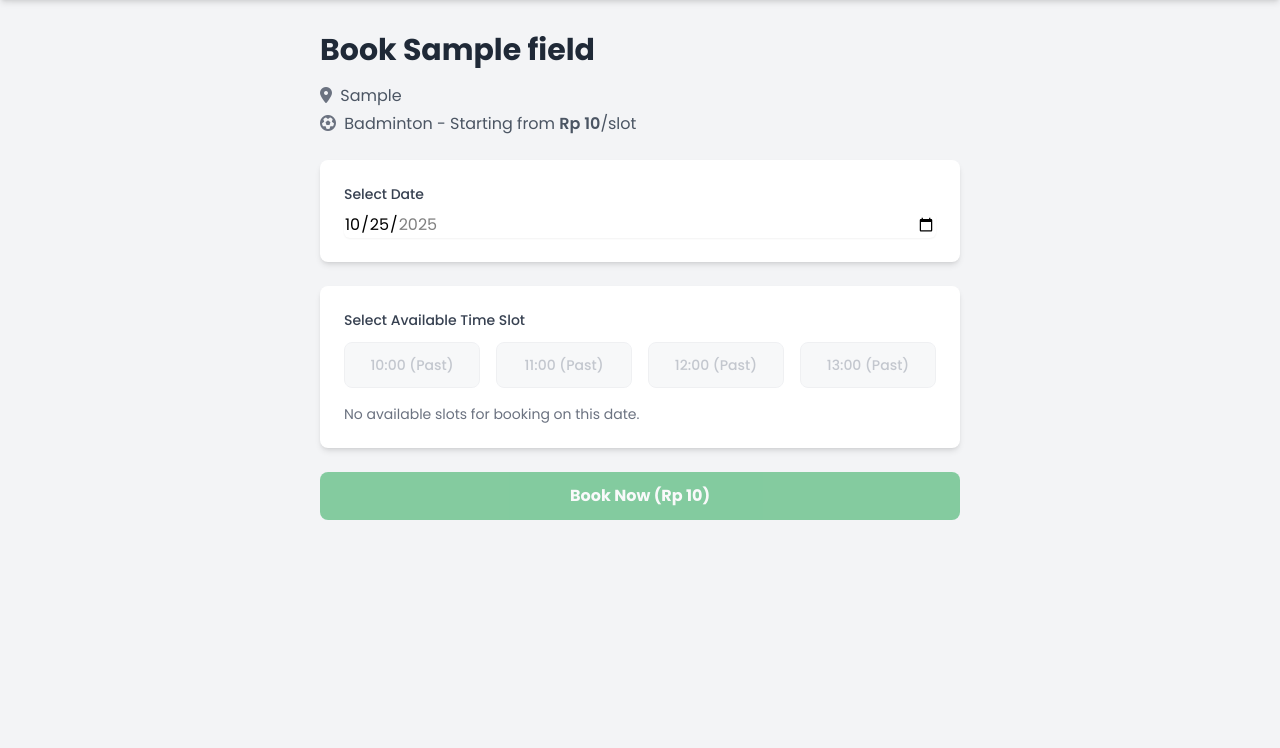
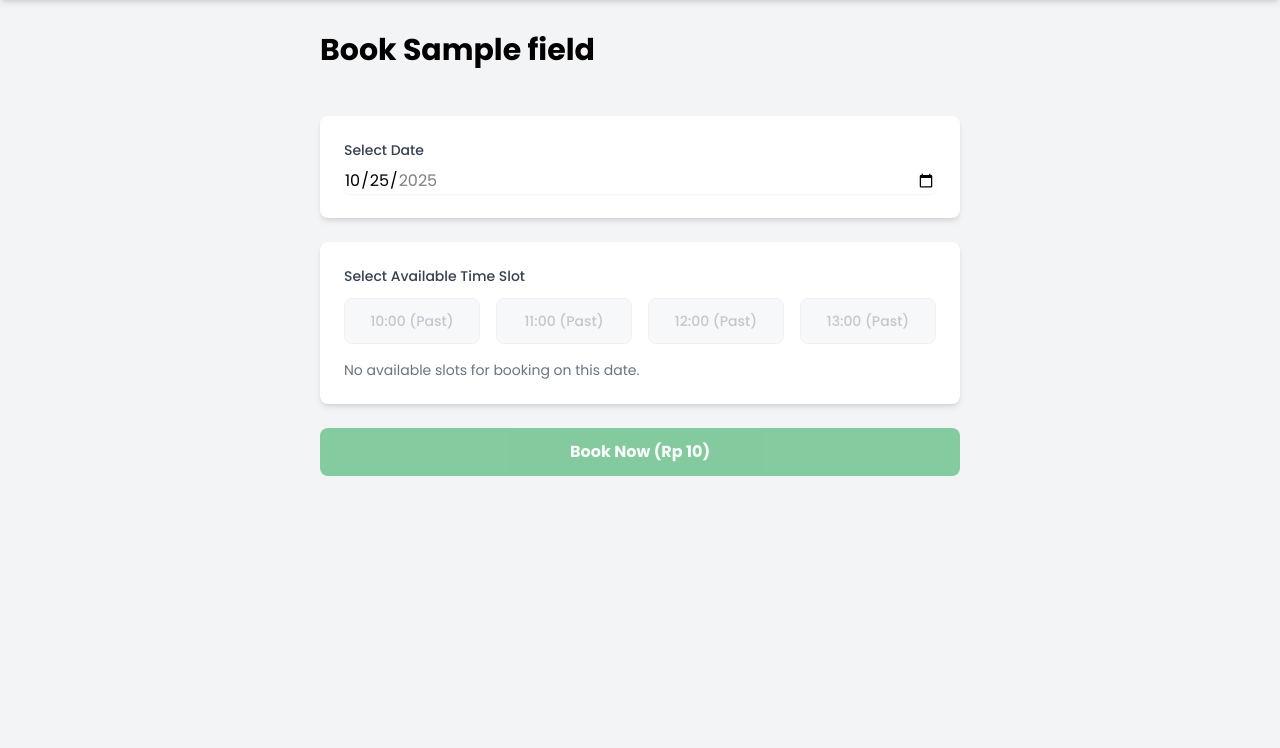
Before and after one commit to PBP-E07/matchplay, a Django app: page /bookings/book/1/ in a window 1280 px wide. Shown: the part 80-828 px from the top of the page. Run offline with Django 5.2, Linux system fonts and the light colour scheme; a user stored in the database is signed in; tables that the repository leaves empty hold one stand-in row (values such as "Sample post"); some libraries are stand-ins or nearby versions.

Commit message:
fix: minor fixes

```diff
--- a/bookings/templates/book.html
+++ b/bookings/templates/book.html
@@ -1,19 +1,19 @@
-{% extends 'base.html' %}
+{% extends "base.html" %}
 {% load static %}
 
 {% block content %}
-<div class="container mx-auto px-4 py-8 max-w-2xl">
-    <h1 class="text-3xl font-bold mb-4 text-gray-800">Book {{ field.name }}</h1>
-    <p class="text-gray-600 mb-1"><i class="fas fa-map-marker-alt text-gray-500 mr-1"></i> {{ field.location }}</p>
-    <p class="text-gray-600 mb-6"><i class="fas fa-futbol text-gray-500 mr-1"></i> {{ field.get_sport_display }} - Starting from <span class="font-semibold">Rp {{ field.price|floatformat:0 }}</span>/slot</p>
+<div class="container mx-auto px-4 py-8 max-w-2xl flex flex-col gap-8">
+    <div class="flex flex-col gap-4">
+        <p class="text-3xl font-bold mb-4">Book {{ field.name }}</p>
+    </div>
 
     {% if messages %}
         <div class="mb-6 space-y-2">
             {% for message in messages %}
                 <div class="p-4 rounded-md text-sm
-                    {% if message.tags == 'success' %} bg-green-100 text-green-800 border border-green-200
-                    {% elif message.tags == 'error' %} bg-red-100 text-red-800 border border-red-200
-                    {% elif message.tags == 'warning' %} bg-yellow-100 text-yellow-800 border border-yellow-200
+                    {% if message.tags == "success" %} bg-green-100 text-green-800 border border-green-200
+                    {% elif message.tags == "error" %} bg-red-100 text-red-800 border border-red-200
+                    {% elif message.tags == "warning" %} bg-yellow-100 text-yellow-800 border border-yellow-200
                     {% else %} bg-blue-100 text-blue-800 border border-blue-200 {% endif %}">
                     {{ message }}
                 </div>
@@ -21,12 +21,14 @@
         </div>
     {% endif %}
 
-    <form method="post" id="booking-form" action="{% url 'bookings:book_field' field.id %}">
+    <form method="post" id="booking-form" action="{% url "bookings:show_book" field.id %}">
         {% csrf_token %}
 
         <div class="mb-6 bg-white p-6 rounded-lg shadow-md">
             <label for="{{ form.booking_date.id_for_label }}" class="block text-sm font-medium text-gray-700 mb-2">{{ form.booking_date.label }}</label>
+
             {{ form.booking_date }}
+
             {% if form.booking_date.errors %}
                 {% for error in form.booking_date.errors %}
                     <p class="text-red-600 text-xs mt-1">{{ error }}</p>
@@ -45,6 +47,7 @@
                         <p class="text-red-600 text-xs mt-2 col-span-full">{{ error }}</p>
                     {% endfor %}
                 {% endif %}
+
                 {% if form.non_field_errors %}
                     {% for error in form.non_field_errors %}
                         <p class="text-red-600 text-xs mt-2 col-span-full">{{ error }}</p>
@@ -54,7 +57,7 @@
         </div>
 
         <button type="submit" class="w-full bg-green-600 text-white font-bold py-3 px-4 rounded-lg hover:bg-green-700 focus:outline-none focus:ring-2 focus:ring-offset-2 focus:ring-green-500 transition duration-300 disabled:opacity-50 disabled:cursor-not-allowed" id="submit-button" disabled>
-            Book Now (Rp {{ field.price|floatformat:0 }})
+            Book Now (Rp {{ field.price | floatformat:0 }})
         </button>
     </form>
 </div>
@@ -62,40 +65,53 @@
 
 {% block scripts %}
 <script>
-document.addEventListener('DOMContentLoaded', function() {
-    const dateInput = document.getElementById('id_booking_date');
-    const timeSlotContainer = document.getElementById('time-slot-options');
-    const loadingMessage = document.getElementById('loading-slots');
-    const slotsMessage = document.getElementById('slots-message');
-    const submitButton = document.getElementById('submit-button');
-    const fieldId = '{{ field.id }}';
-    // --- Get the NAME attribute of the time_slot field from the form ---
-    // Find the input element rendered by Django (even if hidden or choices are empty)
-    const hiddenTimeSlotInput = document.querySelector('input[name="time_slot"]');
-    // Use its name attribute, or default to 'time_slot' if somehow not found
-    const timeSlotName = hiddenTimeSlotInput ? hiddenTimeSlotInput.name : 'time_slot';
+    document.addEventListener("DOMContentLoaded", function() {
+        const dateInput = document.getElementById("id_booking_date");
+        const timeSlotContainer = document.getElementById("time-slot-options");
+        const loadingMessage = document.getElementById("loading-slots");
+        const slotsMessage = document.getElementById("slots-message");
+        const submitButton = document.getElementById("submit-button");
+        const fieldId = "{{ field.id }}";
 
         let hasAvailableSlots = false;
 
+        function updateSelectionStyle() {
+            const allLabels = timeSlotContainer.querySelectorAll(".time-slot-label");
+
+            allLabels.forEach(lbl => {
+                lbl.classList.remove("selected");
+            });
+
+            const checkedRadio = timeSlotContainer.querySelector("input[name='time_slot']:checked");
+
+            if (checkedRadio) {
+                checkedRadio.closest(".time-slot-label").classList.add("selected");
+                submitButton.disabled = false;
+            } else {
+                submitButton.disabled = true;
+            }
+        }
+
         async function fetchAndDisplaySlots(selectedDate) {
-        timeSlotContainer.innerHTML = '';
-        loadingMessage.style.display = 'block';
-        slotsMessage.style.display = 'none';
+            timeSlotContainer.innerHTML = "";
+            loadingMessage.style.display = "block";
+            slotsMessage.style.display = "none";
             submitButton.disabled = true;
             hasAvailableSlots = false;
             timeSlotContainer.appendChild(loadingMessage);
 
             if (!selectedDate) {
-            loadingMessage.textContent = 'Please select a valid date.';
+                loadingMessage.textContent = "Please select a valid date.";
                 return;
             }
 
+            // get available slots via AJAX
             const url = `/bookings/get_slots/${fieldId}/?date=${selectedDate}`;
 
             try {
                 const response = await fetch(url);
                 const data = await response.json();
-            loadingMessage.style.display = 'none';
+                loadingMessage.style.display = "none";
 
                 if (!response.ok) {
                     throw new Error(data.error || `HTTP error! Status: ${response.status}`);
@@ -104,97 +120,95 @@ document.addEventListener('DOMContentLoaded', function() {
                 if (data.slots && data.slots.length > 0) {
                     data.slots.forEach((slot, index) => {
                         const slotValue = `${slot.start}-${slot.end}`;
-                    // --- Use the dynamically obtained timeSlotName ---
-                    const inputId = `id_${timeSlotName}_${index}`;
+                        const inputId = `id_time_slot_${index}`;
 
-                    const label = document.createElement('label');
+                        const label = document.createElement("label");
                         label.htmlFor = inputId;
+                        label.classList.add("time-slot-label");
 
-                    const input = document.createElement('input');
-                    input.type = 'radio';
-                    // --- Use the dynamically obtained timeSlotName ---
-                    input.name = timeSlotName;
+                        // create screen reader only input
+                        // or custom radio input
+                        const input = document.createElement("input");
+                        input.type = "radio";
+                        input.name = "time_slot";
                         input.value = slotValue;
                         input.id = inputId;
                         input.required = true;
-                    input.className = 'sr-only peer'; // Keep hiding the actual radio
+                        input.className = "sr-only";
 
-                    let labelText = `${slot.start}`; // Display start time only
-                    let labelClasses = 'block w-full text-center px-4 py-3 border rounded-lg text-sm font-medium cursor-pointer transition-colors duration-200 ';
+                        let labelText = `${slot.start}`;
+                        let labelClasses = "block w-full text-center px-4 py-3 border rounded-lg text-sm font-medium cursor-pointer transition-colors duration-200 ";
 
-                    if (slot.status === 'available') {
+                        if (slot.status === "available") {
                             hasAvailableSlots = true;
-                        // --- Correct Tailwind classes for selection ---
-                        // Base: gray border, gray text, white bg, hover gray bg
-                        // Checked: green bg, white text, green border
-                        labelClasses += 'border-gray-300 text-gray-700 bg-white hover:bg-gray-50 peer-checked:bg-green-600 peer-checked:text-white peer-checked:border-green-600';
-                        input.addEventListener('change', () => {
-                            submitButton.disabled = false;
-                        });
+                            labelClasses += "border-gray-300 text-gray-700 bg-white hover:bg-gray-50";
+                            input.addEventListener("change", updateSelectionStyle);
                         } else {
                             input.disabled = true;
-                        labelClasses += 'border-gray-200 bg-gray-100 text-gray-400 cursor-not-allowed ';
-                        if (slot.status === 'booked') {
-                            labelText += ' (Booked)';
-                             labelClasses += 'line-through';
-                        } else if (slot.status === 'past') {
-                            labelText += ' (Past)';
-                             labelClasses += 'opacity-60';
+                            labelClasses += "border-gray-200 bg-gray-100 text-gray-400 cursor-not-allowed ";
+                            if (slot.status === "booked") {
+                                labelText += " (Booked)";
+                                labelClasses += "line-through";
+                            } else if (slot.status === "past") {
+                                labelText += " (Past)";
+                                labelClasses += "opacity-60";
                             }
                         }
 
                         label.className = labelClasses;
                         label.appendChild(input);
-                    const textSpan = document.createElement('span');
+                        const textSpan = document.createElement("span");
                         textSpan.textContent = labelText;
                         label.appendChild(textSpan);
 
                         timeSlotContainer.appendChild(label);
                     });
 
+                    updateSelectionStyle();
+
                     if (!hasAvailableSlots) {
-                    slotsMessage.textContent = 'No available slots for booking on this date.';
-                    slotsMessage.className = 'text-gray-500 text-sm col-span-full';
-                    slotsMessage.style.display = 'block';
+                        slotsMessage.textContent = "No available slots for booking on this date.";
+                        slotsMessage.className = "text-gray-500 text-sm col-span-full";
+                        slotsMessage.style.display = "block";
                         timeSlotContainer.appendChild(slotsMessage);
                         submitButton.disabled = true;
                     }
 
                 } else {
-                slotsMessage.textContent = 'No time slots defined for this day.';
-                slotsMessage.className = 'text-gray-500 text-sm col-span-full';
-                slotsMessage.style.display = 'block';
+                    slotsMessage.textContent = "No time slots defined for this day.";
+                    slotsMessage.className = "text-gray-500 text-sm col-span-full";
+                    slotsMessage.style.display = "block";
                     timeSlotContainer.appendChild(slotsMessage);
                     submitButton.disabled = true;
                 }
             } catch (error) {
-            loadingMessage.style.display = 'none';
+                loadingMessage.style.display = "none";
                 slotsMessage.textContent = `Error loading time slots: ${error.message}. Please try refreshing.`;
-            slotsMessage.className = 'text-red-600 text-sm col-span-full';
-            slotsMessage.style.display = 'block';
+                slotsMessage.className = "text-red-600 text-sm col-span-full";
+                slotsMessage.style.display = "block";
                 timeSlotContainer.appendChild(slotsMessage);
                 submitButton.disabled = true;
-            console.error('Fetch error:', error);
+                console.error("Fetch error:", error);
             }
         }
 
         if (dateInput.value) {
             fetchAndDisplaySlots(dateInput.value);
         } else {
-        const today = new Date().toISOString().split('T')[0];
+            const today = new Date().toISOString().split("T")[0];
             dateInput.value = today;
             fetchAndDisplaySlots(today);
         }
 
-    dateInput.addEventListener('change', function() {
+        dateInput.addEventListener("change", function() {
             fetchAndDisplaySlots(this.value);
         });
 
-     const bookingForm = document.getElementById('booking-form');
-     bookingForm.addEventListener('submit', function() {
+        const bookingForm = document.getElementById("booking-form");
+        bookingForm.addEventListener("submit", function() {
             submitButton.disabled = true;
-         submitButton.textContent = 'Processing...';
+            submitButton.textContent = "Processing...";
         });
     });
     </script>
-{% endblock %}
+{% endblock scripts %}
--- a/bookings/views.py
+++ b/bookings/views.py
@@ -107,7 +107,7 @@ def show_book(request, field_id):
                 )
                 messages.success(request, "Successfully booked")
 
-                return redirect("bookings:my_bookings_list")
+                return redirect("bookings:show_my_bookings")
 
             else:
                 messages.error(request, "Booking failed. Please correct the errors below.")
--- a/main/templates/partials/field_card.html
+++ b/main/templates/partials/field_card.html
@@ -1,4 +1,4 @@
-<a href="{% url 'bookings:book_field' field.id %}" class="block w-full max-w-sm group col-span-1">
+<a href="{% url 'bookings:show_book' field.id %}" class="block w-full max-w-sm group col-span-1">
     <div
         class="overflow-hidden bg-white rounded-2xl shadow-lg transition-shadow duration-300 ease-in-out hover:shadow-xl"
     >
--- a/templates/partials/navbar.html
+++ b/templates/partials/navbar.html
@@ -20,7 +20,7 @@
 
             <div class="hidden md:flex md:items-center md:space-x-6">
                 {% if user.is_authenticated %}
-                    <a href="{% url 'bookings:my_bookings_list' %}" class="flex items-center space-x-2 text-gray-600 hover:text-gray-900">
+                    <a href="{% url 'bookings:show_my_bookings' %}" class="flex items-center space-x-2 text-gray-600 hover:text-gray-900">
                         <i class="fa-solid fa-calendar-days text-2xl"></i>
                         <span class="font-medium">My Booking</span>
                     </a>
```
Lines whose indentation alone changed are shown as unchanged.
